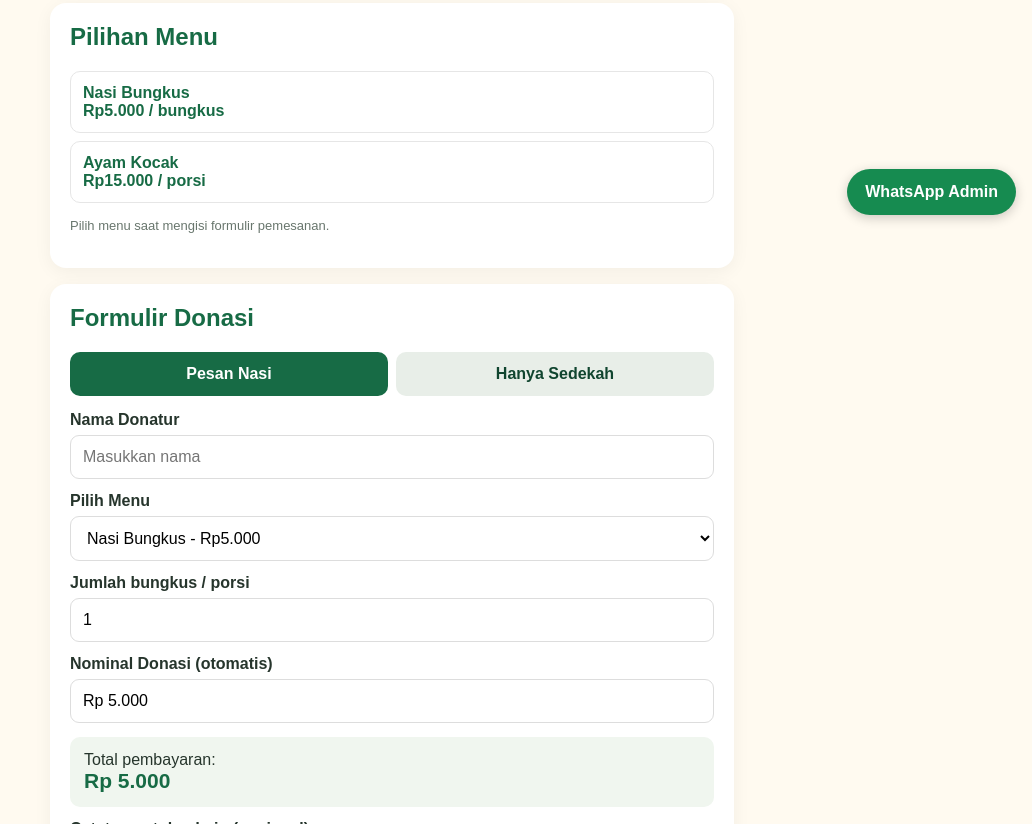
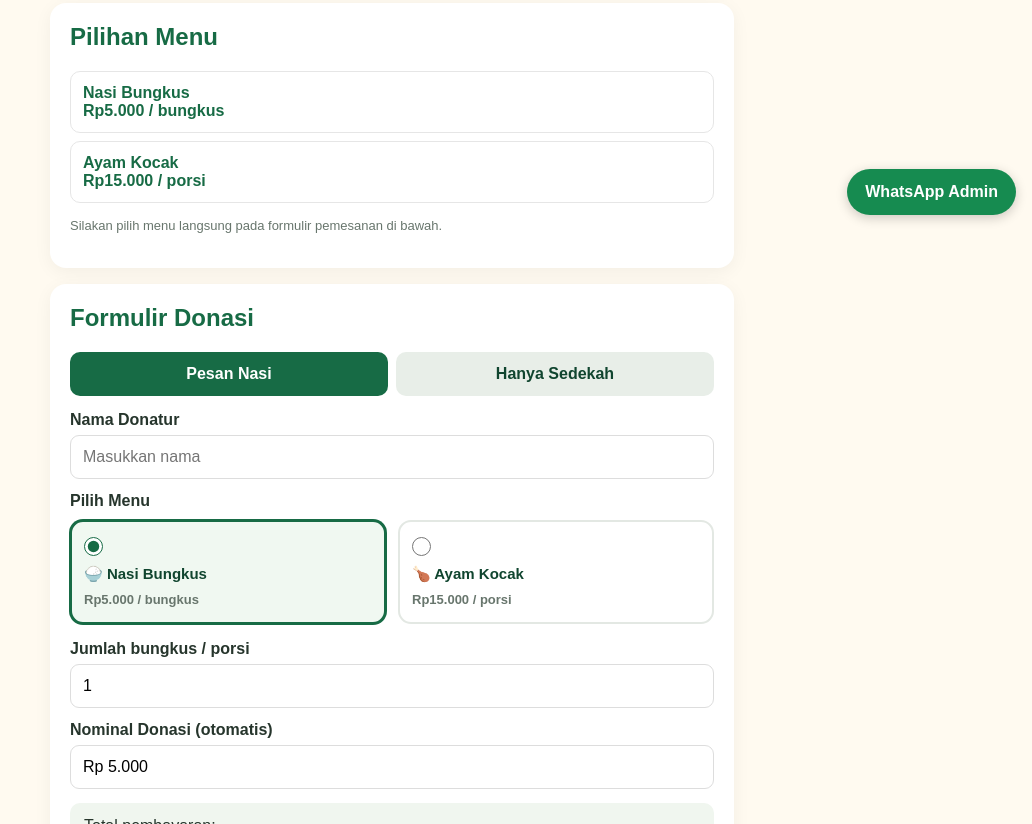
Before and after one commit to jumatberkahsidoarjo/jumat-berkah, a plain HTML site: page index.html in a window 1280 px wide. Shown: the part 569-1393 px from the top of the page, without its empty margins (248-1280 px from the left). Drawn offline with nearby package versions, Linux system fonts and the light colour scheme.

Commit message:
Update index.html

```diff
--- a/index.html
+++ b/index.html
@@ -40,6 +40,15 @@ footer{text-align:center;padding:25px;color:#657268;font-size:13px}
 .footer-access{display:inline-block;background:none;color:inherit;padding:0;border:0;border-radius:0;font-size:13px;font-weight:normal;line-height:1.7;cursor:pointer}
 .footer-access:hover{color:var(--green)}
 .float-wa{position:fixed;right:16px;bottom:16px;border-radius:50px;background:#168b50;color:white;padding:14px 18px;text-decoration:none;font-weight:bold;box-shadow:0 3px 12px #0003}
+
+/* PILIHAN MENU LANGSUNG TERLIHAT */
+.menu-options{display:grid;grid-template-columns:1fr 1fr;gap:12px;margin:10px 0 16px}
+.menu-choice{border:2px solid #e3e8e3;border-radius:13px;padding:15px 12px;cursor:pointer;background:#fff;transition:.2s;display:flex;flex-direction:column;gap:9px;margin:0}
+.menu-choice input{width:19px;height:19px;margin:0;accent-color:var(--green)}
+.menu-choice strong{color:var(--dark);font-size:15px}
+.menu-choice span{font-size:13px;color:#68766d}
+.menu-choice.selected{border-color:var(--green);background:#f0f8f1;box-shadow:0 0 0 1px var(--green)}
+@media(max-width:380px){.menu-options{gap:8px}.menu-choice{padding:12px 9px}.menu-choice strong{font-size:14px}}
 </style>
 </head>
 <body>
@@ -68,7 +77,7 @@ onerror="this.style.display='none'">
 <b>Ayam Kocak</b><br>
 <span class="price">Rp15.000 / porsi</span>
 </div>
-<p class="muted">Pilih menu saat mengisi formulir pemesanan.</p>
+<p class="muted">Silakan pilih menu langsung pada formulir pemesanan di bawah.</p>
 </section>
 
 <section class="card" id="donationSection">
@@ -83,10 +92,21 @@ onerror="this.style.display='none'">
 <input id="foodName" placeholder="Masukkan nama">
 
 <label>Pilih Menu</label>
-<select id="menu">
-<option value="nasi">Nasi Bungkus - Rp5.000</option>
-<option value="ayam">Ayam Kocak - Rp15.000</option>
-</select>
+<div class="menu-options">
+<label class="menu-choice selected" id="choiceNasi">
+<input type="radio" name="menuChoice" value="nasi" checked onchange="chooseMenu('nasi')">
+<strong>🍚 Nasi Bungkus</strong>
+<span>Rp5.000 / bungkus</span>
+</label>
+
+<label class="menu-choice" id="choiceAyam">
+<input type="radio" name="menuChoice" value="ayam" onchange="chooseMenu('ayam')">
+<strong>🍗 Ayam Kocak</strong>
+<span>Rp15.000 / porsi</span>
+</label>
+</div>
+
+<input type="hidden" id="menu" value="nasi">
 
 <label>Jumlah bungkus / porsi</label>
 <input id="qty" type="number" min="1" value="1">
@@ -198,6 +218,16 @@ function showTab(tab){
  document.getElementById("donationTab").classList.toggle("active",tab==="donation");
 }
 
+/* FUNGSI PILIH MENU LANGSUNG */
+function chooseMenu(value){
+ document.getElementById("menu").value=value;
+
+ document.getElementById("choiceNasi").classList.toggle("selected",value==="nasi");
+ document.getElementById("choiceAyam").classList.toggle("selected",value==="ayam");
+
+ updateTotal();
+}
+
 function updateTotal(){
  const menu=document.getElementById("menu").value;
  const qty=Math.max(1,parseInt(document.getElementById("qty").value)||1);
@@ -207,7 +237,6 @@ function updateTotal(){
  document.getElementById("foodTotal").textContent=rupiah(total);
 }
 
-document.getElementById("menu").addEventListener("change",updateTotal);
 document.getElementById("qty").addEventListener("input",updateTotal);
 updateTotal();
 
```
